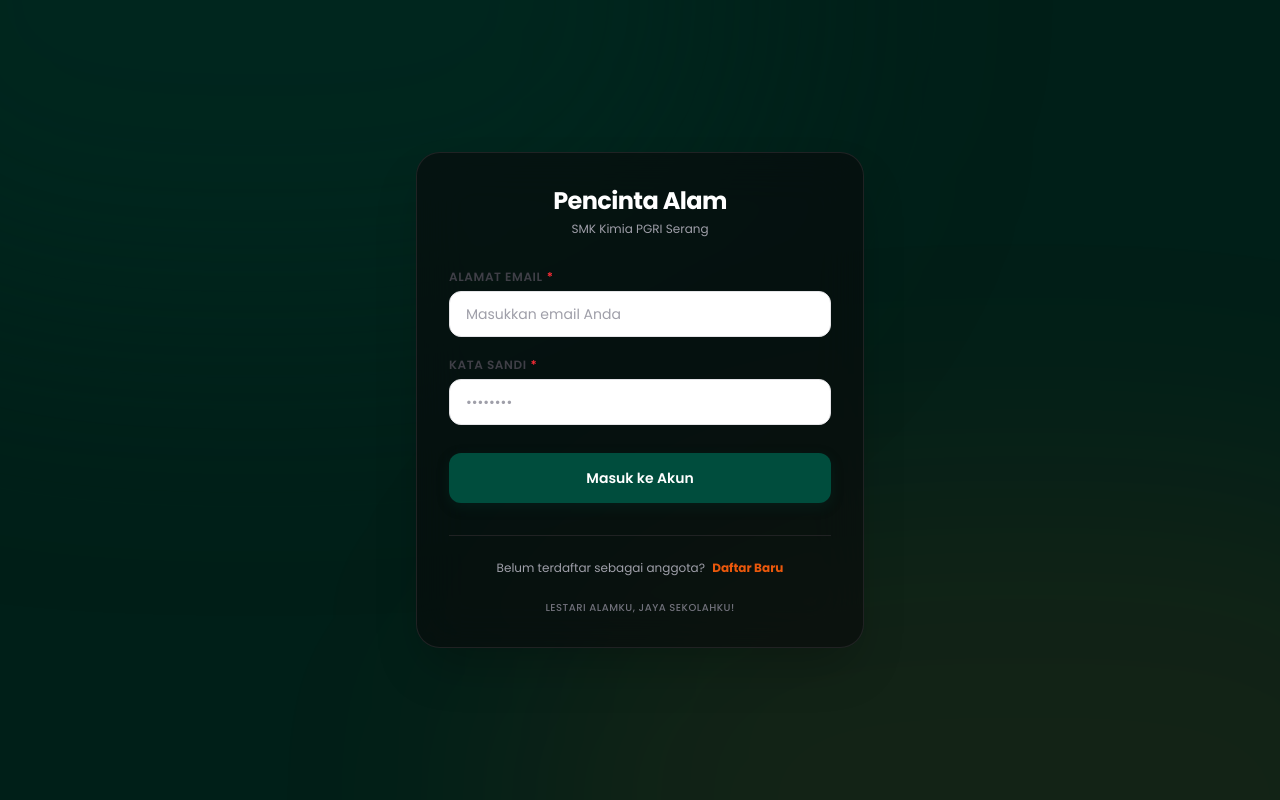
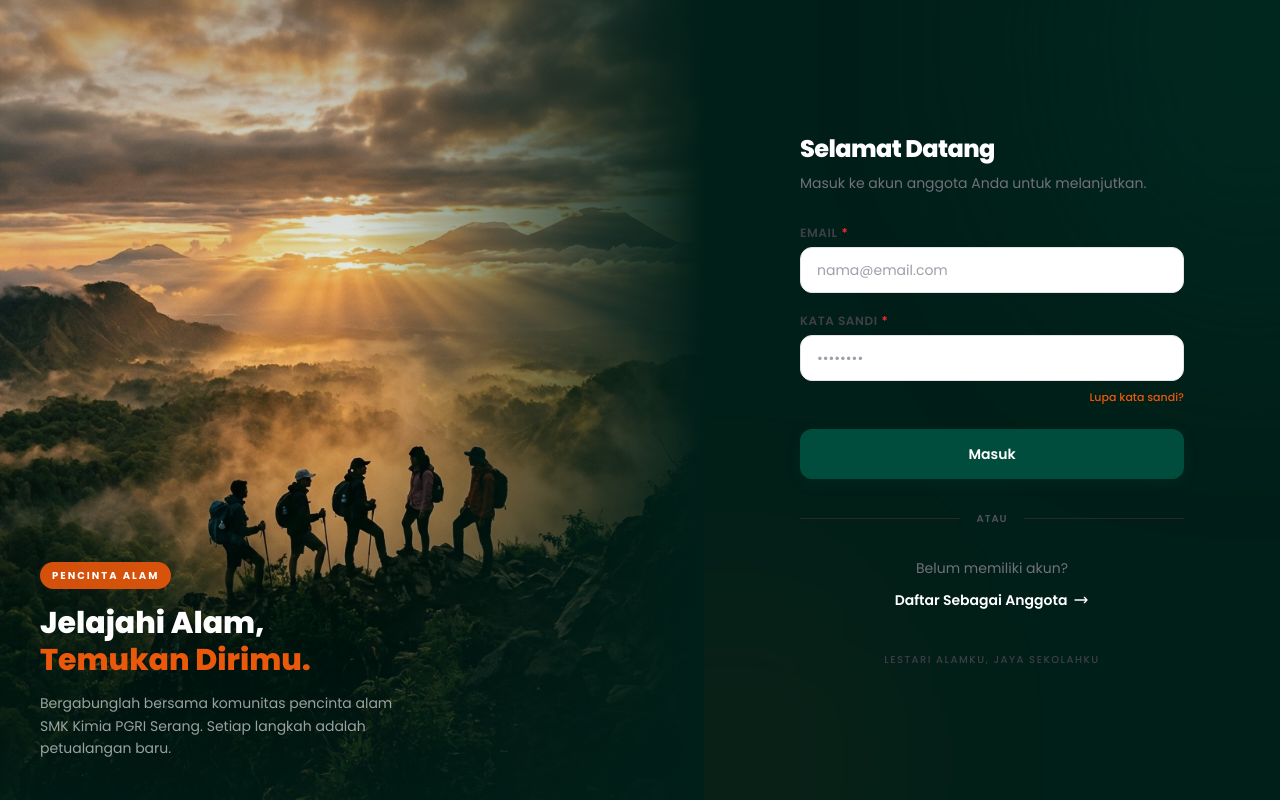
Before and after one commit to Dhaafin/apa-system, a Next.js app: page /login in a window 1280 px wide. Built offline with nearby package versions, Linux system fonts and the light colour scheme.

Commit message:
feat: redesign login as cinematic split-screen with hero image and dark form panel

```diff
--- a/src/app/login/page.jsx
+++ b/src/app/login/page.jsx
@@ -3,6 +3,7 @@
 import React, { useState } from "react";
 import { useRouter } from "next/navigation";
 import Link from "next/link";
+import Image from "next/image";
 import Input from "@/components/atoms/Input";
 import Button from "@/components/atoms/Button";
 import { motion } from "framer-motion";
@@ -41,45 +42,124 @@ export default function LoginPage() {
   };
 
   return (
-    <div className="min-h-screen flex items-center justify-center bg-[#001f18] px-4 relative overflow-hidden font-sans">
-      {/* Background Gradient Ambient Orbs (Static for Lightweight performance) */}
-      <div className="absolute inset-0 overflow-hidden pointer-events-none">
-        <div className="absolute -top-[40%] -left-[20%] w-[80%] h-[80%] rounded-full bg-[#002d23]/50 blur-[130px]" />
-        <div className="absolute -bottom-[40%] -right-[20%] w-[80%] h-[80%] rounded-full bg-[#ea580c]/8 blur-[130px]" />
+    <div className="min-h-screen flex bg-[#001f18] font-sans">
+      {/* ── LEFT PANEL: Hero Image ── */}
+      <div className="hidden lg:flex lg:w-[55%] relative overflow-hidden">
+        {/* Background Image */}
+        <Image
+          src="/login-hero.png"
+          alt="Pendaki di puncak gunung saat matahari terbit"
+          fill
+          className="object-cover"
+          priority
+          sizes="55vw"
+        />
+
+        {/* Gradient overlays for depth */}
+        <div className="absolute inset-0 bg-gradient-to-r from-transparent via-transparent to-[#001f18]" />
+        <div className="absolute inset-0 bg-gradient-to-t from-[#001f18]/80 via-transparent to-[#001f18]/30" />
+
+        {/* Bottom left branding overlay */}
+        <motion.div
+          initial={{ opacity: 0, y: 30 }}
+          animate={{ opacity: 1, y: 0 }}
+          transition={{ duration: 0.8, delay: 0.3, ease: "easeOut" }}
+          className="absolute bottom-0 left-0 right-0 p-10 z-10"
+        >
+          <div className="max-w-md">
+            <span className="inline-block bg-[#ea580c]/90 backdrop-blur-sm text-white text-[10px] font-bold uppercase tracking-[0.2em] px-3 py-1.5 rounded-full mb-4">
+              Pencinta Alam
+            </span>
+            <h1 className="text-3xl font-extrabold text-white leading-tight mb-3">
+              Jelajahi Alam,
+              <br />
+              <span className="text-[#ea580c]">Temukan Dirimu.</span>
+            </h1>
+            <p className="text-sm text-white/60 leading-relaxed max-w-sm">
+              Bergabunglah bersama komunitas pencinta alam SMK Kimia PGRI Serang.
+              Setiap langkah adalah petualangan baru.
+            </p>
+          </div>
+        </motion.div>
+
+        {/* Subtle floating particles / firefly dots */}
+        <div className="absolute inset-0 pointer-events-none">
+          <motion.div
+            animate={{ y: [0, -15, 0], opacity: [0.3, 0.7, 0.3] }}
+            transition={{ duration: 5, repeat: Infinity, ease: "easeInOut" }}
+            className="absolute top-[30%] left-[20%] w-1.5 h-1.5 rounded-full bg-[#ea580c]/60"
+          />
+          <motion.div
+            animate={{ y: [0, -20, 0], opacity: [0.2, 0.6, 0.2] }}
+            transition={{ duration: 7, repeat: Infinity, ease: "easeInOut", delay: 1 }}
+            className="absolute top-[50%] left-[60%] w-1 h-1 rounded-full bg-amber-400/50"
+          />
+          <motion.div
+            animate={{ y: [0, -12, 0], opacity: [0.4, 0.8, 0.4] }}
+            transition={{ duration: 4, repeat: Infinity, ease: "easeInOut", delay: 2 }}
+            className="absolute top-[70%] left-[35%] w-1 h-1 rounded-full bg-[#ea580c]/40"
+          />
+        </div>
       </div>
 
-      {/* Main Glassmorphism Card */}
+      {/* ── RIGHT PANEL: Login Form ── */}
+      <div className="w-full lg:w-[45%] flex items-center justify-center px-6 py-12 relative overflow-hidden">
+        {/* Ambient background glow (subtle) */}
+        <div className="absolute inset-0 pointer-events-none">
+          <div className="absolute -top-[30%] -right-[30%] w-[70%] h-[70%] rounded-full bg-[#002d23]/60 blur-[100px]" />
+          <div className="absolute -bottom-[20%] -left-[20%] w-[50%] h-[50%] rounded-full bg-[#ea580c]/5 blur-[100px]" />
+        </div>
+
         <motion.div
-        initial={{ opacity: 0, y: 15 }}
-        animate={{ opacity: 1, y: 0 }}
-        transition={{ duration: 0.4, ease: "easeOut" }}
-        className="w-full max-w-md bg-zinc-950/60 backdrop-blur-xl border border-zinc-800/80 p-8 rounded-3xl shadow-2xl relative z-10"
+          initial={{ opacity: 0, x: 30 }}
+          animate={{ opacity: 1, x: 0 }}
+          transition={{ duration: 0.5, ease: "easeOut" }}
+          className="w-full max-w-sm relative z-10"
         >
-        <div className="text-center mb-8">
-          <h1 className="text-2xl font-bold tracking-tight text-white">
+          {/* Mobile-only branding (hidden on lg+) */}
+          <div className="lg:hidden text-center mb-8">
+            <span className="inline-block bg-[#ea580c]/90 text-white text-[10px] font-bold uppercase tracking-[0.2em] px-3 py-1.5 rounded-full mb-3">
               Pencinta Alam
-          </h1>
-          <p className="text-xs text-zinc-400 mt-1">
-            SMK Kimia PGRI Serang
+            </span>
+            <p className="text-xs text-zinc-500">SMK Kimia PGRI Serang</p>
+          </div>
+
+          {/* Form header */}
+          <div className="mb-8">
+            <h2 className="text-2xl font-extrabold text-white tracking-tight">
+              Selamat Datang
+            </h2>
+            <p className="text-sm text-zinc-500 mt-2">
+              Masuk ke akun anggota Anda untuk melanjutkan.
             </p>
           </div>
 
+          {/* Error alert */}
           {error && (
-          <div className="mb-6 p-4 rounded-xl bg-red-950/30 border border-red-900/60 text-red-200 text-sm font-medium">
+            <motion.div
+              initial={{ opacity: 0, y: -8 }}
+              animate={{ opacity: 1, y: 0 }}
+              className="mb-6 p-4 rounded-xl bg-red-950/40 border border-red-900/50 text-red-300 text-sm font-medium flex items-center gap-3"
+            >
+              <svg className="w-5 h-5 shrink-0" fill="none" viewBox="0 0 24 24" stroke="currentColor">
+                <path strokeLinecap="round" strokeLinejoin="round" strokeWidth={2} d="M12 9v2m0 4h.01m-6.938 4h13.856c1.54 0 2.502-1.667 1.732-2.5L13.732 4c-.77-.833-1.964-.833-2.732 0L4.082 16.5c-.77.833.192 2.5 1.732 2.5z" />
+              </svg>
               {error}
-          </div>
+            </motion.div>
           )}
 
+          {/* Login form */}
           <form onSubmit={handleSubmit} className="flex flex-col gap-5">
             <Input
-            label="Alamat Email"
+              label="Email"
               type="email"
-            placeholder="Masukkan email Anda"
+              placeholder="nama@email.com"
               value={email}
               onChange={(e) => setEmail(e.target.value)}
               required
             />
 
+            <div>
               <Input
                 label="Kata Sandi"
                 type="password"
@@ -88,30 +168,70 @@ export default function LoginPage() {
                 onChange={(e) => setPassword(e.target.value)}
                 required
               />
+              <div className="flex justify-end mt-2">
+                <button
+                  type="button"
+                  className="text-[11px] text-[#ea580c] hover:text-[#fb923c] font-medium transition-colors cursor-pointer"
+                >
+                  Lupa kata sandi?
+                </button>
+              </div>
+            </div>
 
             <Button
               type="submit"
               variant="primary"
-            className="w-full py-3.5 mt-2 bg-[#004d3d] hover:bg-[#0b5c46] cursor-pointer text-sm font-semibold transition-all duration-300"
+              className="w-full py-3.5 mt-1 text-sm font-semibold"
               disabled={loading}
             >
-            {loading ? "Memproses..." : "Masuk ke Akun"}
+              {loading ? (
+                <span className="flex items-center gap-2">
+                  <svg className="animate-spin h-4 w-4" viewBox="0 0 24 24">
+                    <circle className="opacity-25" cx="12" cy="12" r="10" stroke="currentColor" strokeWidth="4" fill="none" />
+                    <path className="opacity-75" fill="currentColor" d="M4 12a8 8 0 018-8V0C5.373 0 0 5.373 0 12h4z" />
+                  </svg>
+                  Memproses...
+                </span>
+              ) : (
+                "Masuk"
+              )}
             </Button>
           </form>
 
-        <div className="mt-8 text-center border-t border-zinc-800/80 pt-6">
-          <p className="text-xs text-zinc-400">
-            Belum terdaftar sebagai anggota?{" "}
-            <Link href="/register" className="text-[#ea580c] font-bold hover:underline ml-1">
-              Daftar Baru
-            </Link>
-          </p>
+          {/* Divider */}
+          <div className="flex items-center gap-4 my-8">
+            <div className="flex-1 h-px bg-zinc-800" />
+            <span className="text-[10px] text-zinc-600 uppercase tracking-widest font-semibold">atau</span>
+            <div className="flex-1 h-px bg-zinc-800" />
           </div>
 
-        <p className="text-center text-[10px] text-zinc-500 font-medium uppercase tracking-wider mt-6">
-          Lestari Alamku, Jaya Sekolahku!
+          {/* Register CTA */}
+          <div className="text-center">
+            <p className="text-sm text-zinc-500">
+              Belum memiliki akun?
+            </p>
+            <Link
+              href="/register"
+              className="inline-flex items-center gap-1.5 mt-3 text-sm text-white font-semibold hover:text-[#ea580c] transition-colors group cursor-pointer"
+            >
+              Daftar Sebagai Anggota
+              <svg
+                className="w-4 h-4 transition-transform group-hover:translate-x-1"
+                fill="none"
+                viewBox="0 0 24 24"
+                stroke="currentColor"
+              >
+                <path strokeLinecap="round" strokeLinejoin="round" strokeWidth={2} d="M17 8l4 4m0 0l-4 4m4-4H3" />
+              </svg>
+            </Link>
+          </div>
+
+          {/* Bottom tagline */}
+          <p className="text-center text-[10px] text-zinc-700 font-medium uppercase tracking-[0.15em] mt-10">
+            Lestari Alamku, Jaya Sekolahku
           </p>
         </motion.div>
       </div>
+    </div>
   );
 }
--- a/src/app/register/page.jsx
+++ b/src/app/register/page.jsx
@@ -77,10 +77,11 @@ export default function RegisterPage() {
         {!success ? (
           <>
             <div className="text-center mb-8">
-              <h1 className="text-2xl font-bold tracking-tight text-white">
+              {/* Secondary Accent Header Badge */}
+              <div className="inline-block bg-[#ea580c] text-white px-5 py-2 rounded-2xl font-bold text-sm tracking-wide shadow-md shadow-[#ea580c]/20 mb-3">
                 Daftar Anggota
-              </h1>
-              <p className="text-xs text-zinc-400 mt-1">
+              </div>
+              <p className="text-xs text-zinc-400">
                 SMK Kimia PGRI Serang
               </p>
             </div>
```
Also changed, not shown: public/login-hero.png (added). Lines whose indentation alone changed are shown as unchanged.
